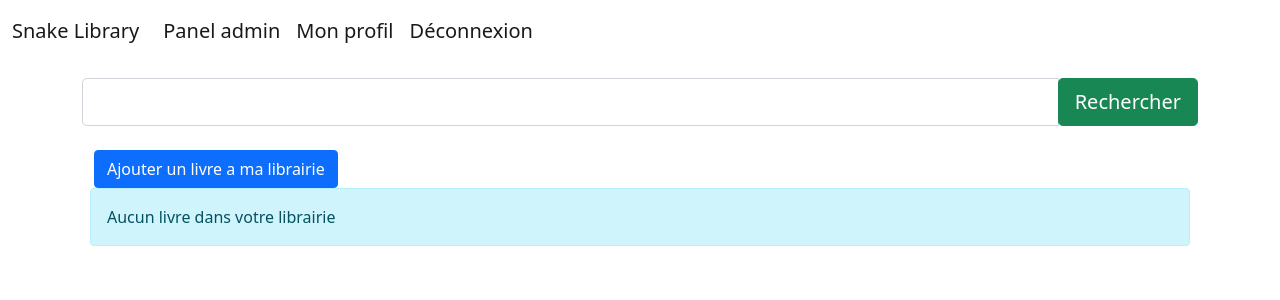
After one commit to ghost-brigade/snake-librairy, a Django app: page /dashboard/book/update/1 in a window 1280 px wide. The commit adds this page. Shown: the top 300 px of the page. Run offline with Django 4.2, Linux system fonts and the light colour scheme; a user stored in the database is signed in; data comes from the database, SQL or seed files in the repository.

Commit message:
add posibility to bookseller to add book

```diff
--- a/core/models/library.py
+++ b/core/models/library.py
@@ -10,5 +10,5 @@ class Library(models.Model):
     longitude = models.FloatField(null=True, blank=True)
     latitude = models.FloatField(null=True, blank=True)
     user = models.ForeignKey(User, on_delete=models.CASCADE)
-    created_at = models.DateField(auto_now_add=True)
+    #created_at = models.DateField(auto_now_add=True)
     books = models.ManyToManyField(Book, through=BookLibrary)
--- a/core/urls.py
+++ b/core/urls.py
@@ -3,6 +3,7 @@ from . import views
 
 book_name_prefix = 'book'
 library_name_prefix = 'library'
+book_seller_name_prefix = 'bookseller'
 
 urlpatterns = [
     path('book', views.book.BookList.as_view(), name=book_name_prefix + '_list'),
@@ -13,4 +14,14 @@ urlpatterns = [
 
     path('', views.library.LibraryList.as_view(), name=library_name_prefix + '_list'),
     path('<int:id>', views.library.LibraryGet.as_view(), name=library_name_prefix + '_get'),
+
+    # dashboard seller
+    path('dashboard', views.dashboard.LibraryDashboard.as_view(), name='dashboard'),
+    path('dashboard/book/add', views.dashboard.LibraryDashboardAdd.as_view(), name='dashboard_book_add'),
+    path('dashboard/book/update/<int:pk>', views.dashboard.LibraryDashboard.as_view(), name='dashboard_book_update'),
+    path('dashboard/book/delete/<int:pk>', views.dashboard.LibraryDashboard.as_view(), name='dashboard_book_delete'),
+
+    #path('library/book/search/<string:name>', views.book.BookSearch.as_view(), name=book_name_prefix + '_search_library'),
+
+    #path('bookseller/', views.library.BookSellerList.as_view(), name=book_seller_name_prefix + '_list'),
 ]
--- a/core/views/__init__.py
+++ b/core/views/__init__.py
@@ -1,3 +1,4 @@
 from .book import Book
 from .reservation import Reservation
 from .library import Library
+from .dashboard import BookLibrary
--- /dev/null
+++ b/core/views/dashboard.py
@@ -0,0 +1,47 @@
+from django.db.models import Q
+from django.http import HttpResponseForbidden
+from django.shortcuts import render, redirect
+from django.utils.datetime_safe import datetime
+from django.views.generic import ListView, CreateView
+
+from core.forms import AddBookLibraryForm
+from core.models import BookLibrary, Library
+
+
+class LibraryDashboard(ListView):
+    model = BookLibrary
+    template_name = 'dashboard/list.html'
+    context_object_name = 'booksLibrary'
+    queryset = BookLibrary.objects.all()
+
+    def get_queryset(self):
+        qs = BookLibrary.objects.filter(Q(library__user=self.request.user))
+        query = self.request.GET.get('search')
+        if query:
+            qs = BookLibrary.objects.filter(Q(book__title__icontains=query) and Q(library__user=self.request.user))
+
+            return qs
+        return qs
+
+
+class LibraryDashboardAdd(CreateView):
+    template_name = 'dashboard/add_book_library.html'
+    form_class = AddBookLibraryForm
+
+    def get(self, request, *args, **kwargs):
+        if request.user.is_authenticated and request.user.is_bookseller:
+            return render(request, self.template_name, {'form': self.form_class})
+        return HttpResponseForbidden()
+
+    def post(self, request, *args, **kwargs):
+        if request.user.is_authenticated and request.user.is_bookseller:
+            form = self.form_class(request.POST, request.FILES)
+            if form.is_valid():
+                bookLibrary = form.save(commit=False)
+                bookLibrary.library = Library.objects.get(user=request.user)
+                bookLibrary.save()
+
+                return redirect('dashboard')
+            return render(request, self.template_name, {'form': form})
+
+        return HttpResponseForbidden()
--- /dev/null
+++ b/templates/dashboard/list.html
@@ -0,0 +1,61 @@
+{% extends 'base.html' %}
+{% block content %}
+
+    <div class="container mt-3">
+
+    <div class="search">
+			<form action="" method="get">
+				<div class="input-group input-group-lg">
+					<input type="text" class="form-control" aria-label="Large" name="search" aria-describedby="inputGroup-sizing-lg">
+					<div class="input-group-btn">
+						<button type="submit" class="btn btn-success btn-lg">
+							Rechercher
+						</button>
+					</div>
+
+				</div>
+			</form>
+		</div>
+
+        <br>
+
+
+        <div class="container">
+
+                 <div class="col-md-4 col-sm-2">
+                    <a href="{% url 'dashboard_book_add' %}" class="btn btn-primary">Ajouter un livre a ma librairie</a>
+                </div>
+
+                 <div class="row g-2">
+
+                 <br>
+
+                {% for bookLibrary in booksLibrary %}
+                    <div class="col-md-4 col-sm-2">
+                        <div class="p-3">
+                            <div class="card" style="width: 18rem;">
+                                <img src="{{ bookLibrary.book.cover.url }}" class="card-img-top" alt="..." style="height: 250px;">
+                                <div class="card-body">
+                                    <h5 class="card-title">{{ bookLibrary.book.title }}</h5>
+                                    <ul class="list-group list-group-flush">
+                                        <li class="list-group-item">Collection:{{ bookLibrary.book.collection }}</li>
+                                        <li class="list-group-item">Genre: {{ bookLibrary.book.genre|join:", " }}</li>
+                                    </ul>
+                                </div>
+                            </div>
+                        </div>
+                    </div>
+                {% endfor %}
+                {% if booksLibrary|length == 0 %}
+                    <div class="alert alert-info" role="alert">
+                        Aucun livre dans votre librairie
+                    </div>
+                {% endif %}
+            </div>
+
+        </div>
+
+    </div>
+
+
+{% endblock content %}
--- a/templates/partials/_navbar.html
+++ b/templates/partials/_navbar.html
@@ -15,8 +15,7 @@
 
                     {% if request.user.is_superuser %}
                         <li>
-                            <a class="nav-link active lead" aria-current="page" href="{% url 'admin:index' %}">Panel
-                                admin</a>
+                            <a class="nav-link active lead" aria-current="page" href="{% url 'admin:index' %}">Panel admin</a>
                         </li>
                         <li>
                             <a class="nav-link active lead" aria-current="page"
@@ -41,18 +40,25 @@
                     {% elif request.user.is_bookseller %}
 
                         <li class="nav-item">
-                            <a class="nav-link lead" href="{% url 'current_user' %}">Mes livres</a>
+                            <a class="nav-link lead" href="{% url 'book_add' %}">Ajouter un livre</a>
                         </li>
                         <li class="nav-item">
-                            <a class="nav-link lead" href="{% url 'add_book' %}">Ajouter un livre</a>
+                            <a class="nav-link lead" href="{% url 'dashboard' %}">Ma librairie</a>
+                        </li>
+                        <li class="nav-item">
+                            <a class="nav-link lead" href="#">Gestion des emprunts</a>
+                        </li>
+                        <li class="nav-item">
+                            <a class="nav-link lead" href="#">Retard de livres</a>
+                        </li>
+                        <li class="nav-item">
+                            <a class="nav-link lead" href="#">Groupes de lecture</a>
                         </li>
                         <li>
-                            <a class="nav-link active lead" aria-current="page"
-                               href="{% url 'user_profile' %}">Mon profil</a>
+                            <a class="nav-link active lead" aria-current="page" href="{% url 'user_profile' %}">Mon profil</a>
                         </li>
                         <li>
-                            <a class="nav-link active lead" aria-current="page"
-                               href="{% url 'logout' %}">Déconnexion</a>
+                            <a class="nav-link active lead" aria-current="page" href="{% url 'logout' %}">Déconnexion</a>
                         </li>
 
                     {% endif %}
```
Also changed, not shown: core/forms.py (+14 -5 lines), core/views/book.py (+25 -0 lines), templates/dashboard/add_book_library.html (added, +19 -0 lines), core/views/library.py (line endings or trailing spaces).
